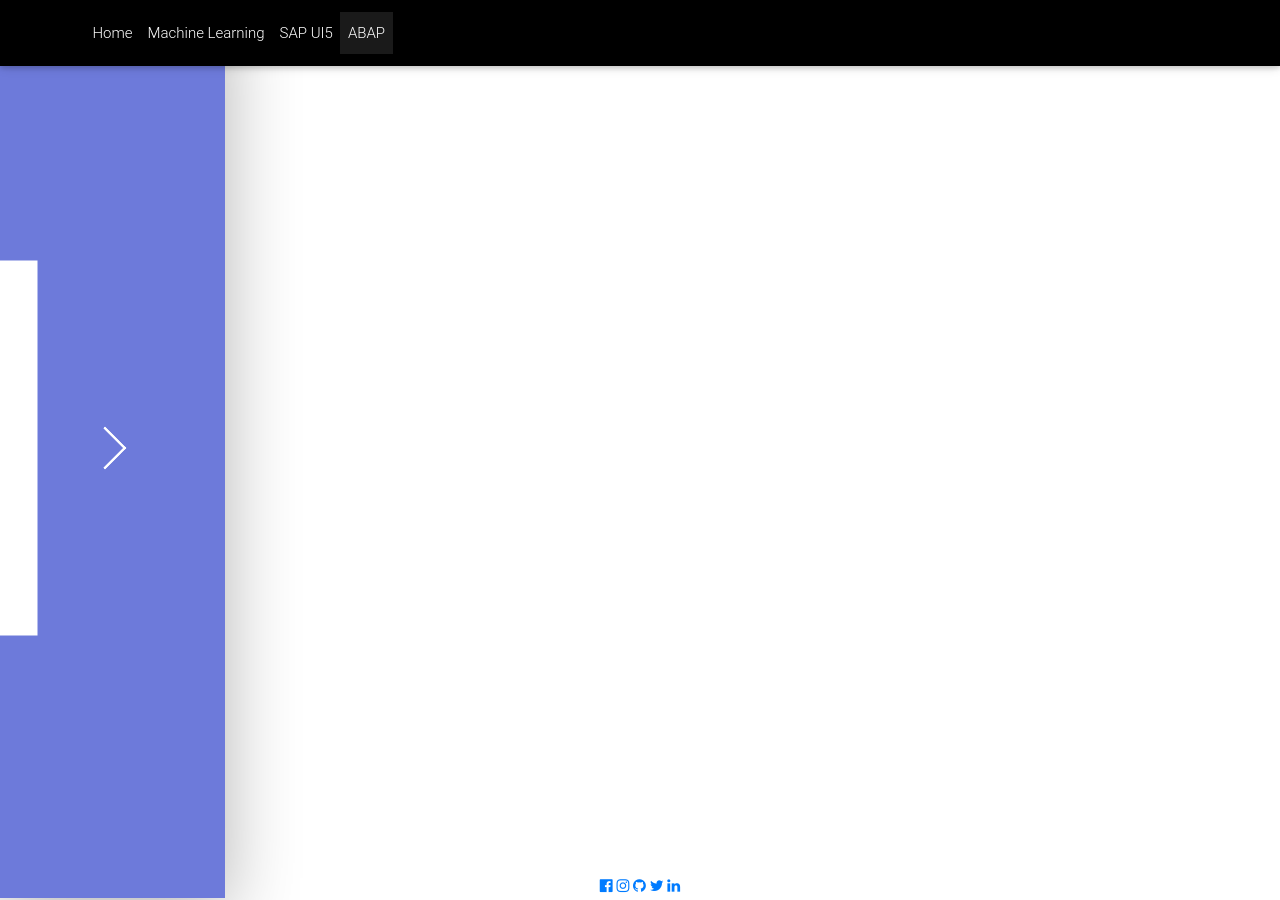
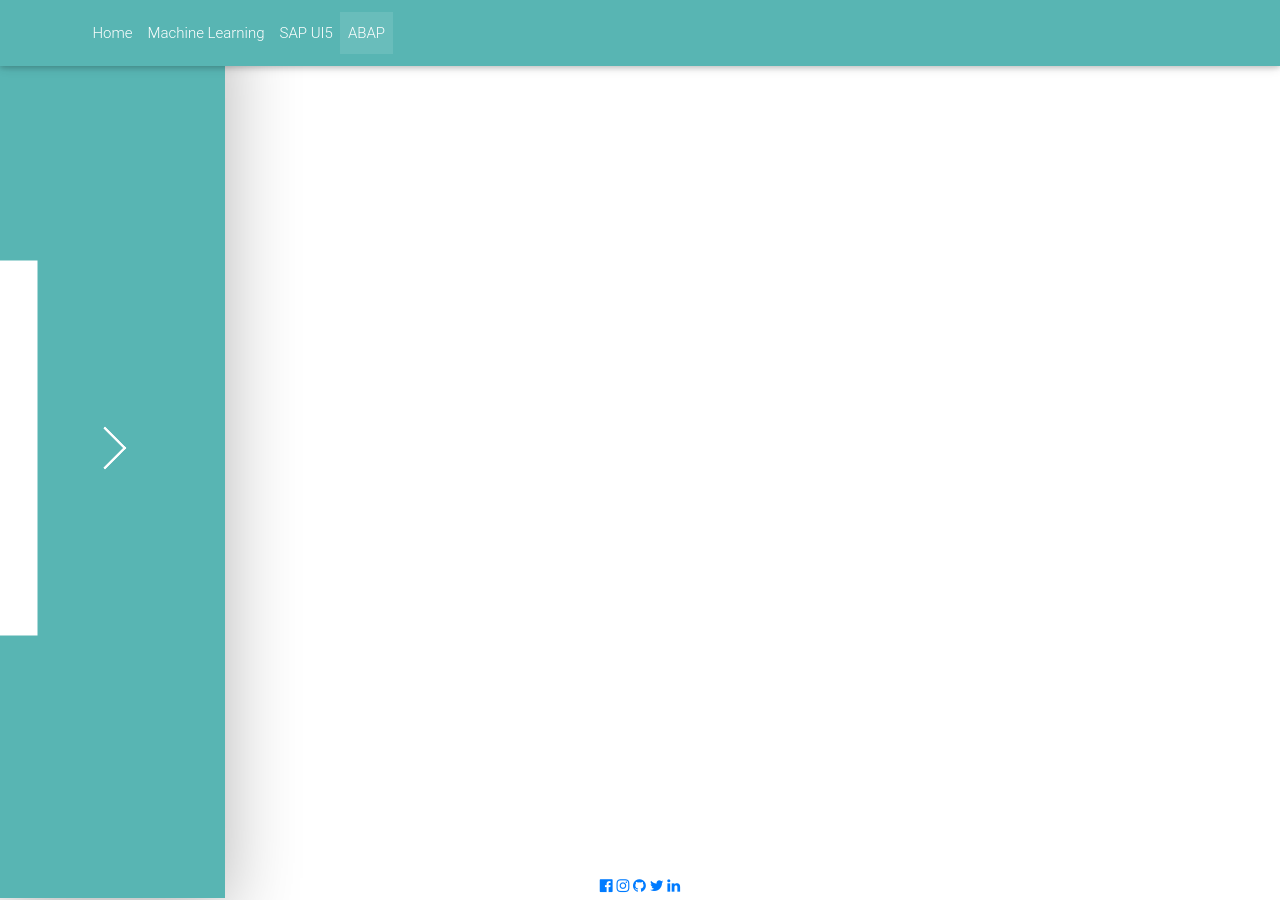
Before and after one commit to GauravChaudhary1/portfolio, a Jekyll site: the page built from abap/index.html, in a window 1280 px wide and 900 px high. Built offline with Jekyll 4.4.1, drawn with Linux system fonts in a browser that asks for light colours; nearby versions of some CDN libraries; some web fonts are replaced; library files that are not in the unit come from our copies.

Commit message:
CSS Update

```diff
--- a/styles/sidebar.css
+++ b/styles/sidebar.css
@@ -30,7 +30,7 @@
     height: 100%;
     /* font-size: 1.8rem;
     font-family: "Open Sans", Helvetica, Arial, sans-serif; */
-    background: #6D7ADA;
+    background: #58b5b3;
   }
   .static:before, .static:after {
     content: "";
--- a/styles/style.css
+++ b/styles/style.css
@@ -354,7 +354,7 @@
         }
 
         .bg-black {
-            background-color: black;
+            background-color: #58b5b3;
         }
         /** CONTENT **/
 
```
